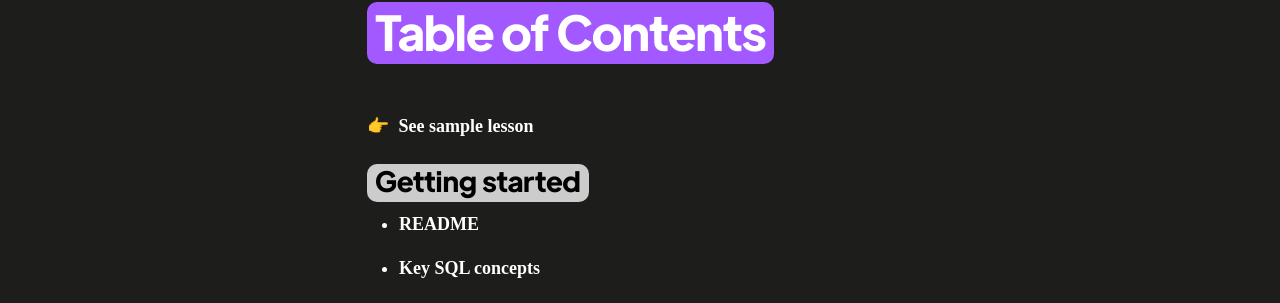
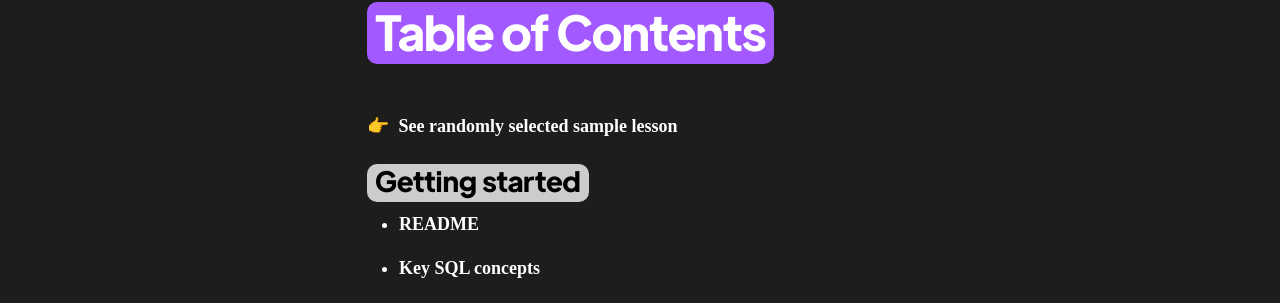
Before and after one commit to ismaelsow/sqlboss, a Jekyll site: the page built from index.html, in a window 1280 px wide. Shown: the part 2390-2693 px from the top of the page. Built offline with Jekyll 4.4.1, drawn with Linux system fonts in a browser that asks for light colours; some web fonts are replaced; comment, search, counter and statistics services are not loaded; some of the changed text lies outside the part shown.

Commit message:
Copy update

```diff
--- a/_layouts/lesson.html
+++ b/_layouts/lesson.html
@@ -46,7 +46,7 @@
           <div class="lesson-navigation">
             <div><a href="{{ page.previous_lesson }}">⇐ Back home</a></div>
             {% if page.next_lesson %}
-            <div><a href="{{ page.next_lesson }}" class="see-sample">See sample ⇒</a></div>
+            <div><a href="{{ page.next_lesson }}" class="see-sample">See randomly selected sample lesson ⇒</a></div>
             {% endif %}
           </div>
         </div>
--- a/assets/css/style.css
+++ b/assets/css/style.css
@@ -93,6 +93,10 @@ p.lesson-quote {
   line-height: 28px;
   letter-spacing: -0.6px;
   max-width: max-content;
+}
+p.lesson-quote span.green-text-span {
+  padding-top: 12px;
+  padding-bottom: 12px;
 }
 
 .intro {
--- a/index.html
+++ b/index.html
@@ -57,7 +57,7 @@ title: "SQL course and interview prep"
       <h2 id="table-of-contents"><span class="purple-text-span">Table of Contents</span></h2>
 
       <div class="btn-wrapper" style="max-width:max-content">
-        <a href="#" class="see-sample">👉&nbsp;&nbsp;See sample lesson</a>
+        <a href="#" class="see-sample">👉&nbsp;&nbsp;See randomly selected sample lesson</a>
       </div>
 
       <h3><span class="grey-text-span">Getting started</span></h3>
@@ -153,7 +153,7 @@ title: "SQL course and interview prep"
         </ul>
 
         <div class="btn-wrapper" style="max-width:max-content">
-          <a href="#" class="see-sample">👉&nbsp;&nbsp;See sample lesson</a>
+          <a href="#" class="see-sample">👉&nbsp;&nbsp;See randomly selected sample lesson</a>
         </div>
       </div>
     </div>
```
